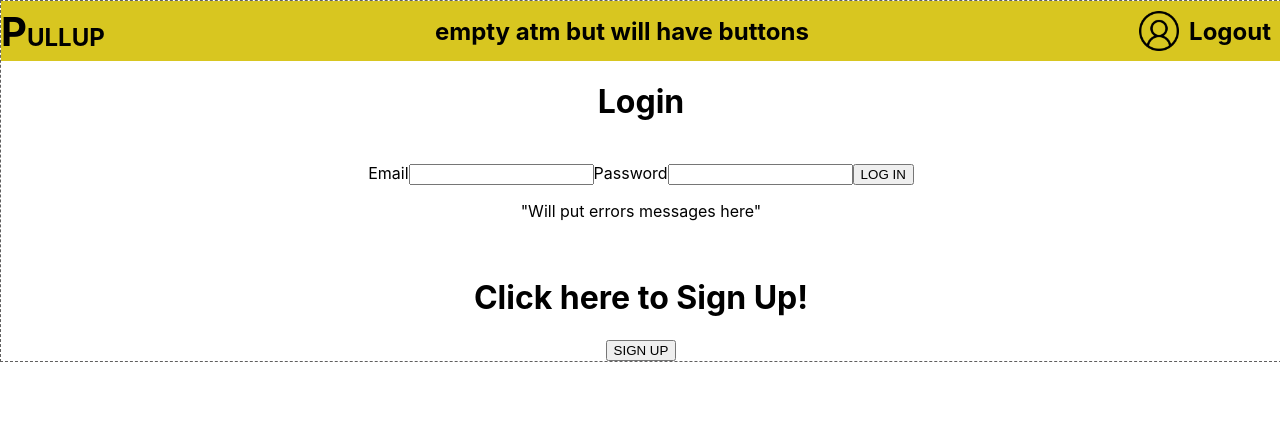
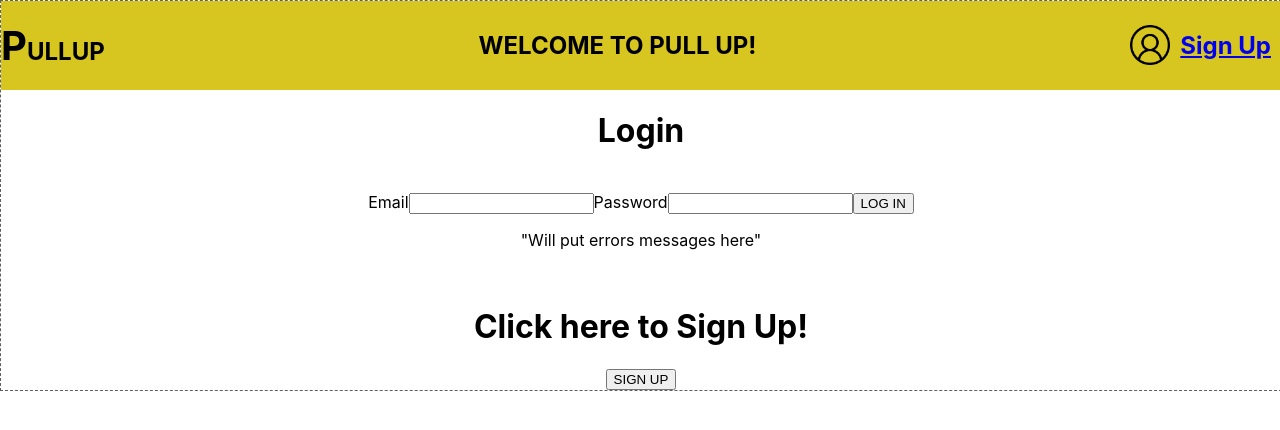
Before and after one commit to elvinhatamov/Pull-up, a React (Create React App) app: page / in a window 1280 px wide. Shown: the top 430 px of the page. Built offline with nearby package versions, Linux system fonts and the light colour scheme.

Commit message:
toggle login signup on navbar

```diff
--- a/src/App.js
+++ b/src/App.js
@@ -10,8 +10,8 @@ import SignUpForm from "./Components/SignUpForm/SignUpForm";
 
 function App() {
   //set state using hooks method
+
   const [user, setUser] = useState(null);
-
   const navigate = useNavigate();
 
   //check for token everytime something renders so we don't relogin
--- a/src/Components/Navbar/Navbar.css
+++ b/src/Components/Navbar/Navbar.css
@@ -1,21 +1,36 @@
 .Navbar {
   width: 100%;
   background-color: rgb(216, 198, 32);
-  display: flex;
-  flex-direction: row;
-  justify-content: space-between;
-  align-items: center;
-  height: 60px;
 }
 
 .pullup-logo-p {
   font-size: 40px;
 }
 
+.navbar-container {
+  width: 100%;
+  height: 100%;
+  display: flex;
+  flex-direction: row;
+  justify-content: space-between;
+  align-items: center;
+}
+
+.nav-buttons-div {
+  display: flex;
+  flex-direction: row;
+  justify-content: center;
+}
+
+.nav-buttons-div > h1 {
+  margin: 0 15px;
+}
+
 .signup-login-div {
   display: flex;
   flex-direction: row;
   align-items: center;
+  margin-right: 10px;
 }
 
 .signup-login-div > img {
--- a/src/Components/Navbar/Navbar.jsx
+++ b/src/Components/Navbar/Navbar.jsx
@@ -1,26 +1,66 @@
-import React from "react";
+import React, { useState, useEffect } from "react";
 import "./Navbar.css";
-import { useNavigate } from "react-router-dom";
+import { Link, useLocation } from "react-router-dom";
 
 function Navbar(props) {
-  let navigate = useNavigate();
+  const location = useLocation();
+  console.log("Current location url: ", location.pathname);
+
+  const user = props.user;
+  let nextPath = "";
+  let nextPathName = "";
+
+  if (location.pathname != "/signup") {
+    nextPath = "/signup";
+    nextPathName = "Sign Up";
+  } else {
+    nextPath = "/login";
+    nextPathName = "Log In";
+  }
 
   return (
     <nav className="Navbar">
+      {user ? (
+        <div className="navbar-container">
           <div className="pullup-logo-div">
             <h1>
               <span className="pullup-logo-p">P</span>ULLUP
             </h1>
           </div>
+
           <div className="nav-buttons-div">
-        <h1>empty atm but will have buttons</h1>
+            <h1>Home</h1>
+            <h1>All Reservations</h1>
+            <h1>Register Hosting</h1>
+            <h1>My Hostings</h1>
           </div>
           <div className="signup-login-div">
+            <h1>Welcome </h1>
             <img src={process.env.PUBLIC_URL + "images/usericon.png"} />
             <div className="logout" onClick={() => props.handleLogout()}>
               <h1>Logout</h1>
             </div>
           </div>
+        </div>
+      ) : (
+        <div className="navbar-container">
+          <div className="pullup-logo-div">
+            <h1>
+              <span className="pullup-logo-p">P</span>ULLUP
+            </h1>
+          </div>
+
+          <div className="nav-buttons-div">
+            <h1>WELCOME TO PULL UP!</h1>
+          </div>
+          <div className="signup-login-div">
+            <img src={process.env.PUBLIC_URL + "images/usericon.png"} />
+            <Link to={nextPath}>
+              <h1>{nextPathName}</h1>
+            </Link>
+          </div>
+        </div>
+      )}
     </nav>
   );
 }
```
Lines whose indentation alone changed are shown as unchanged.
